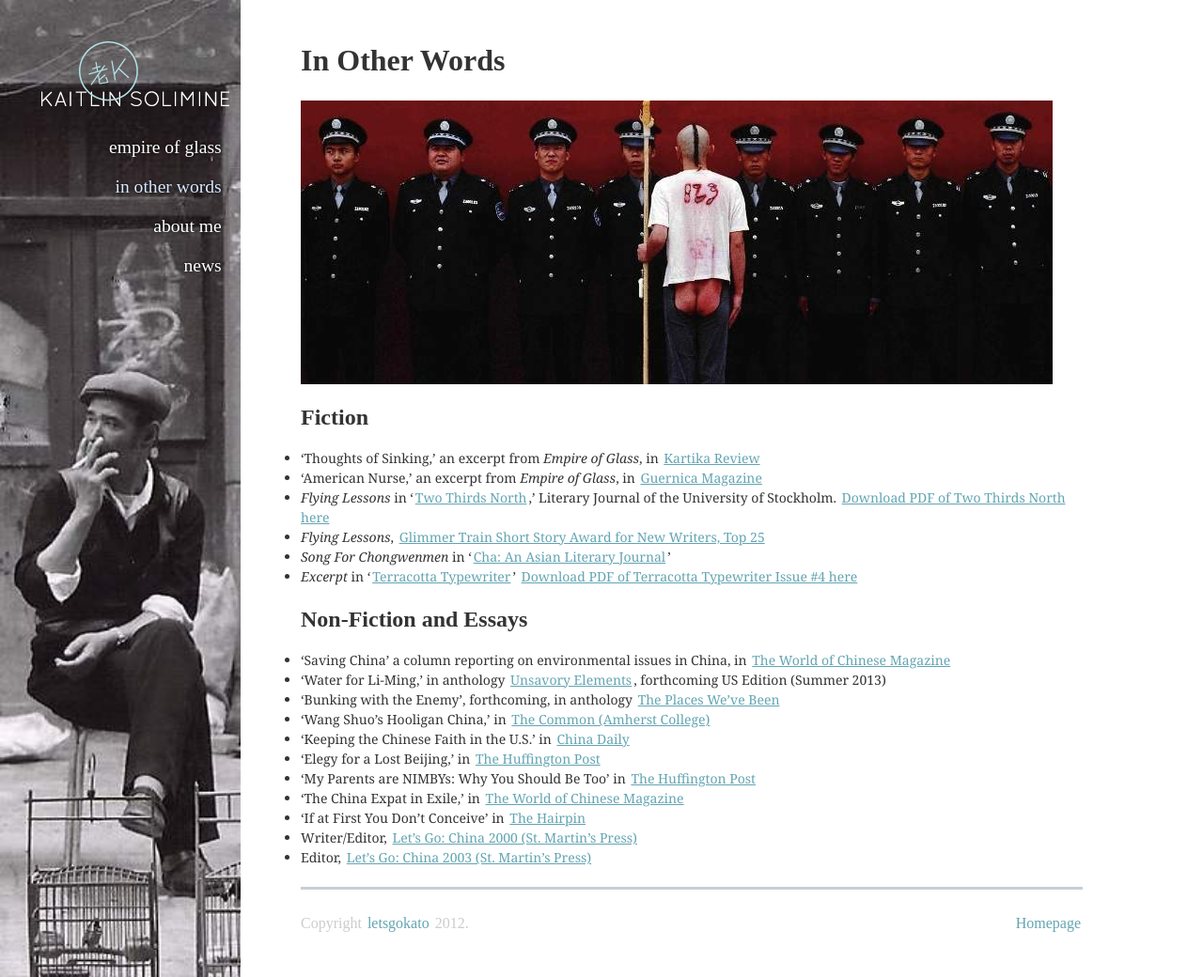
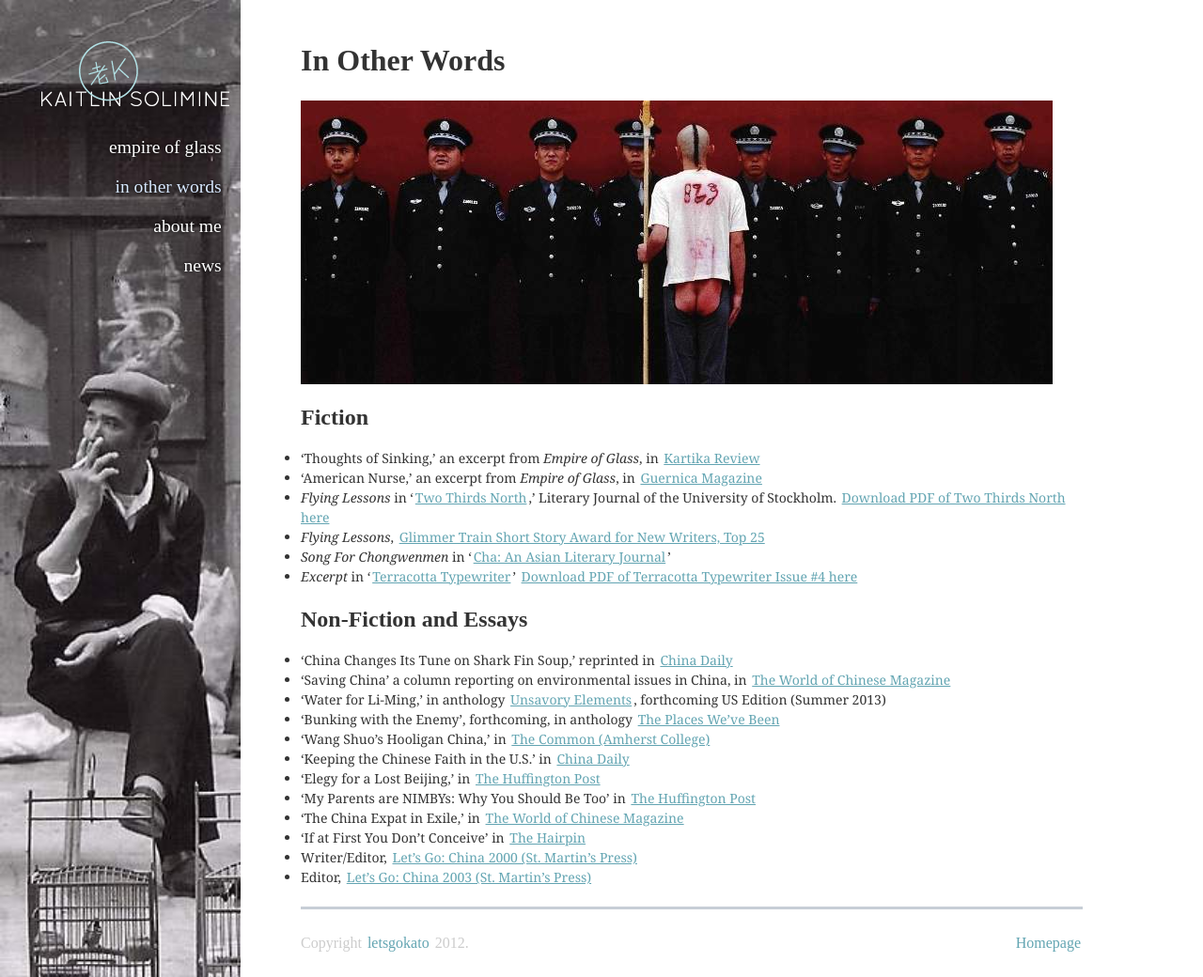
Before and after one commit to ajhit406/kato, a Jekyll site: the page built from inotherwords.md, in a window 1280 px wide and 1040 px high. Shown: the whole window at 94% size. Built offline with Jekyll 4.4.1, drawn with Linux system fonts in a browser that asks for light colours; some web fonts are replaced; Markdown is read by kramdown in place of the engine named in the settings.

Commit message:
china daily

```diff
--- a/inotherwords.md
+++ b/inotherwords.md
@@ -19,6 +19,7 @@
 
 ## Non-Fiction and Essays
 
+* 'China Changes Its Tune on Shark Fin Soup,' reprinted in [China Daily](http://usa.chinadaily.com.cn/life/2013-04/26/content_16451992.htm)
 * 'Saving China' a column reporting on environmental issues in China, in [The World of Chinese Magazine](http://www.theworldofchinese.com/store/2013-issues/the-world-of-chinese-2013-issue-1-wine/)
 * 'Water for Li-Ming,' in anthology [Unsavory Elements](http://www.earnshawbooks.com/content/unsavory-elements), forthcoming US Edition (Summer 2013)
 * 'Bunking with the Enemy', forthcoming, in anthology [The Places We've Been](http://theplaces35.com/books-are-for-lovers/fiction-and-nonfiction/)
```
